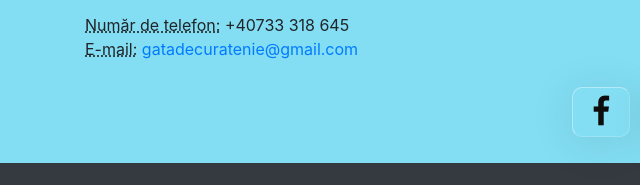
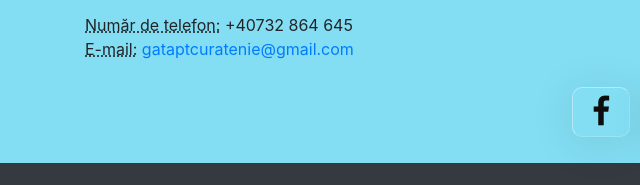
Before and after one commit to Jus7Alex/WebPage.github.io, a website: page index.html in a window 1280 px wide. Shown: the part 3021-3206 px from the top of the page, 0-640 px from the left. Drawn offline with Linux system fonts and the light colour scheme; a web font is replaced by a local one.

Commit message:
Update index.html

```diff
--- a/index.html
+++ b/index.html
@@ -201,10 +201,10 @@
     </address>
     <address>
       <abbr title="Phone">Număr de telefon:</abbr>
-      +40733 318 645
+      +40732 864 645
       <br>
       <abbr title="Email">E-mail:</abbr>
-      <a href="mailto:#">gatadecuratenie@gmail.com</a>
+      <a href="mailto:#">gataptcuratenie@gmail.com</a>
     </address>
   </div>
 </div>
```
